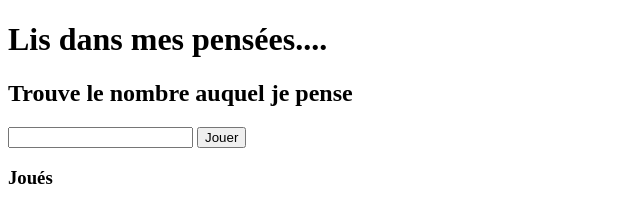
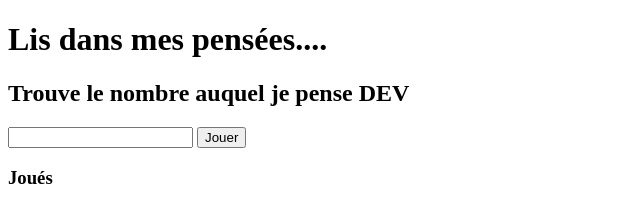
Before and after one commit to pcharli/ingrwf05_JS, a plain HTML site: page jeu.html in a window 1280 px wide. Shown: the full height of the page, 0-640 px from the left. Drawn offline with Linux system fonts and the light colour scheme.

Commit message:
essais h2 dev

```diff
--- a/jeu.html
+++ b/jeu.html
@@ -20,7 +20,7 @@
 	</head>
 	<body>
 	<h1>Lis dans mes pensées....</h1>
-	<h2>Trouve le nombre auquel je pense</h2>
+	<h2>Trouve le nombre auquel je pense DEV</h2>
 		<form action="">
 		<input type="number">
 		<button>Jouer</button>
```
